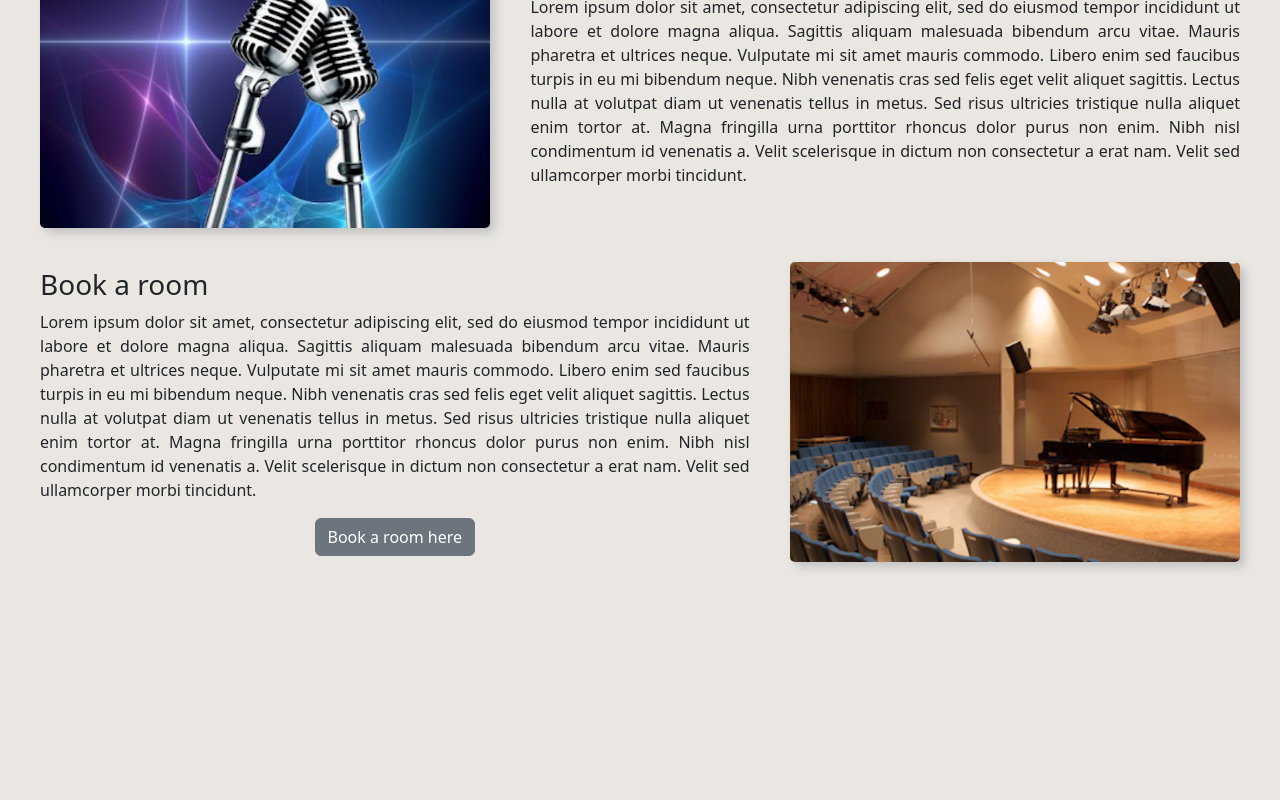
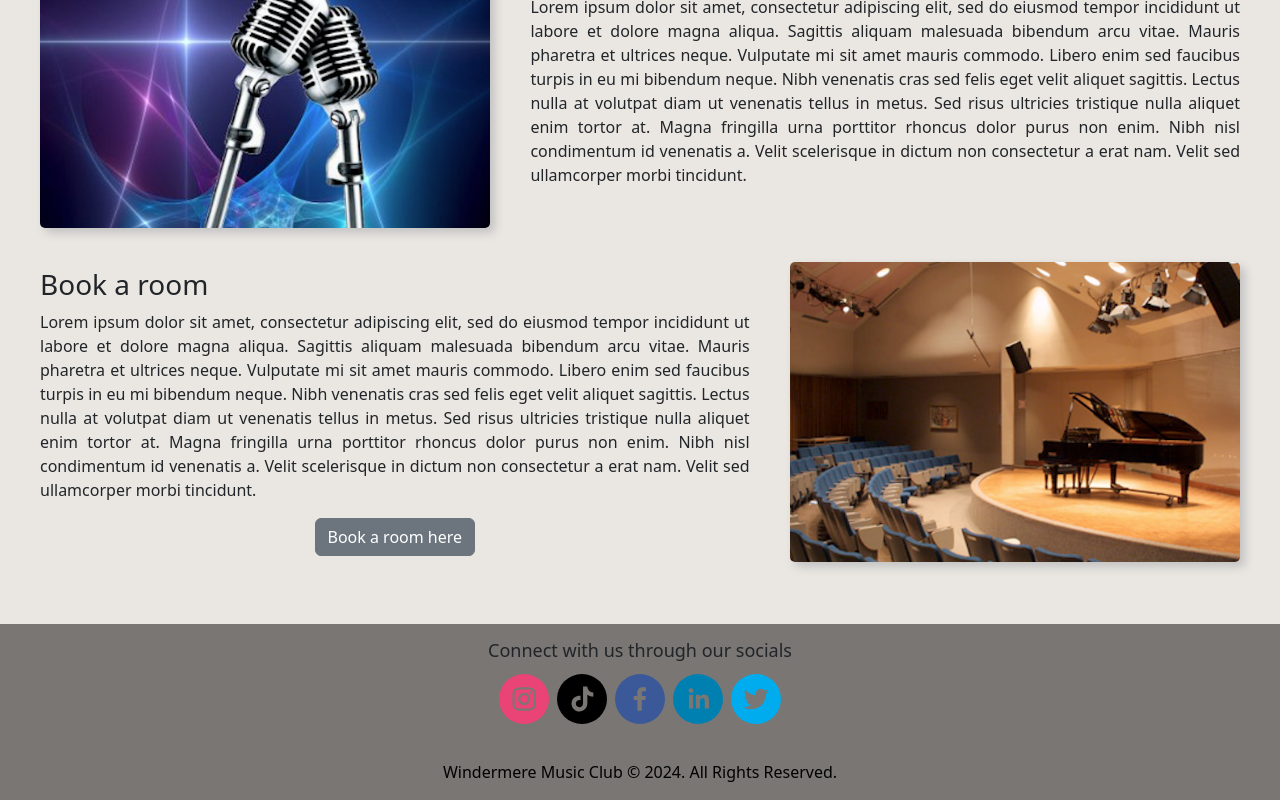
Before and after one commit to SEG3125-A/Group-9, a React (Create React App) app in the folder Lab8/windermere-music/: page /activities in a window 1280 px wide. Shown: the part 1169-1969 px from the top of the page. Before the commit the page ends 1765 px from the top, so only its background shows below. Built offline with nearby package versions, Linux system fonts and the light colour scheme; the HTML template or start-up script is replaced by a standard one.

Commit message:
Added footer on every page

```diff
--- a/Lab8/windermere-music/src/screens/ActivitiesPage.tsx
+++ b/Lab8/windermere-music/src/screens/ActivitiesPage.tsx
@@ -1,6 +1,7 @@
 import React from 'react';
 import NavigationBar from './components/NavigationBar';
 import Activity from './components/Activity';
+import Footer from './components/Footer';
 
 const ActivitesPage = () => {
 
@@ -48,7 +49,7 @@ const ActivitesPage = () => {
                     />
                 ))}
             </div>
-
+            <Footer />
         </div>
     )
 
--- a/Lab8/windermere-music/src/screens/BookingPage.tsx
+++ b/Lab8/windermere-music/src/screens/BookingPage.tsx
@@ -4,6 +4,7 @@ import { useLocation, useNavigate } from "react-router-dom";
 import Form from 'react-bootstrap/Form';
 import Button from 'react-bootstrap/Button';
 import NavigationBar from './components/NavigationBar';
+import Footer from './components/Footer';
 
 const BookingPage = () => {
 
@@ -118,6 +119,7 @@ const BookingPage = () => {
                     </div>
                 </Form>
             </div>
+            <Footer />
         </>
     )
 }
--- a/Lab8/windermere-music/src/screens/RegisterPage.tsx
+++ b/Lab8/windermere-music/src/screens/RegisterPage.tsx
@@ -1,5 +1,6 @@
 import React, { useState } from "react";
 import NavigationBar from "./components/NavigationBar";
+import Footer from './components/Footer';
 import "./RegisterPage.css"; // Assuming you have a CSS file for styling
 
 const RegisterPage = () => {
@@ -91,7 +92,9 @@ const RegisterPage = () => {
           <button type="submit">Submit</button>
         </form>
       </div>
+      <Footer />
     </div>
+
   );
 };
 
--- a/Lab8/windermere-music/src/screens/TeamPage.tsx
+++ b/Lab8/windermere-music/src/screens/TeamPage.tsx
@@ -2,7 +2,7 @@ import React from 'react';
 import { useLocation } from "react-router-dom";
 import { Container, Row, Col, Card } from 'react-bootstrap';
 import NavigationBar from './components/NavigationBar';
-
+import Footer from './components/Footer';
 
 const TeamPage = () => {
     const teamMembers = [
@@ -52,6 +52,7 @@ const TeamPage = () => {
                 ))}
             </Row>
         </Container>
+        <Footer />
        </>
     )
 }
```
